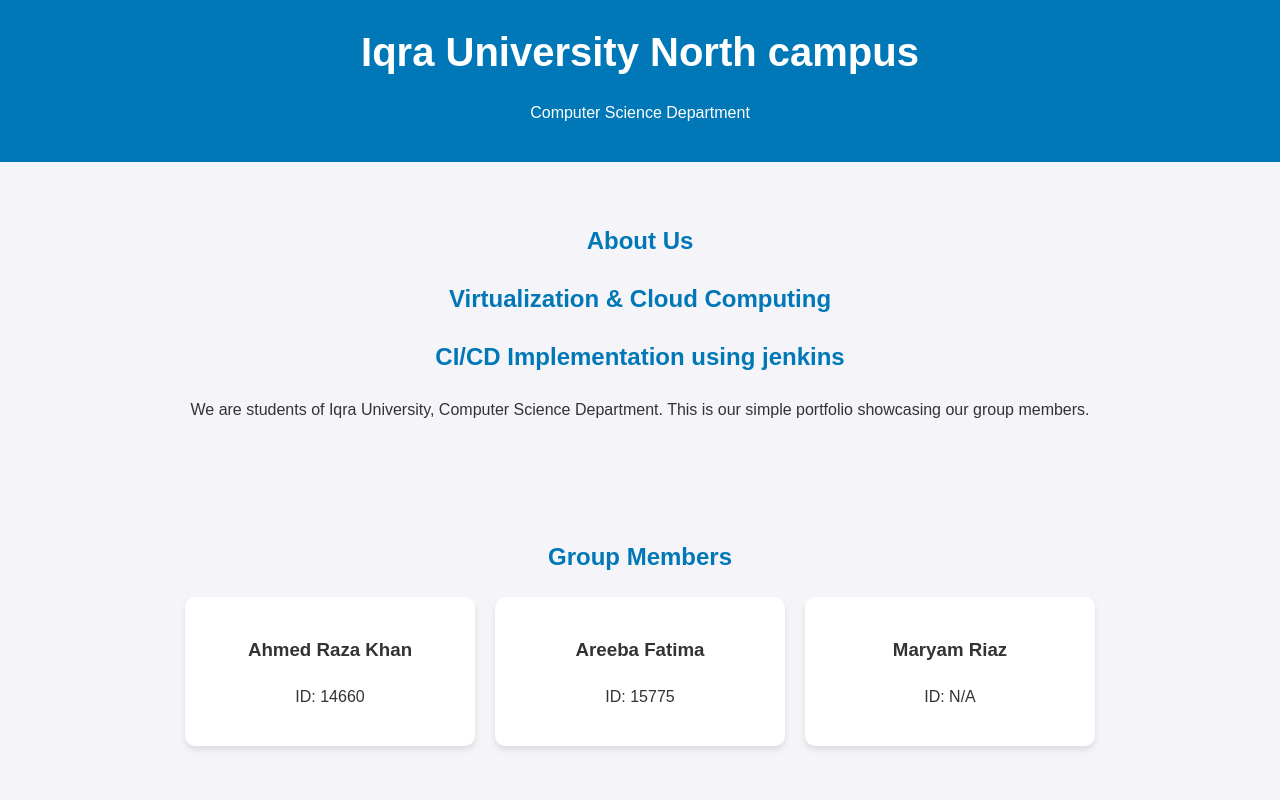
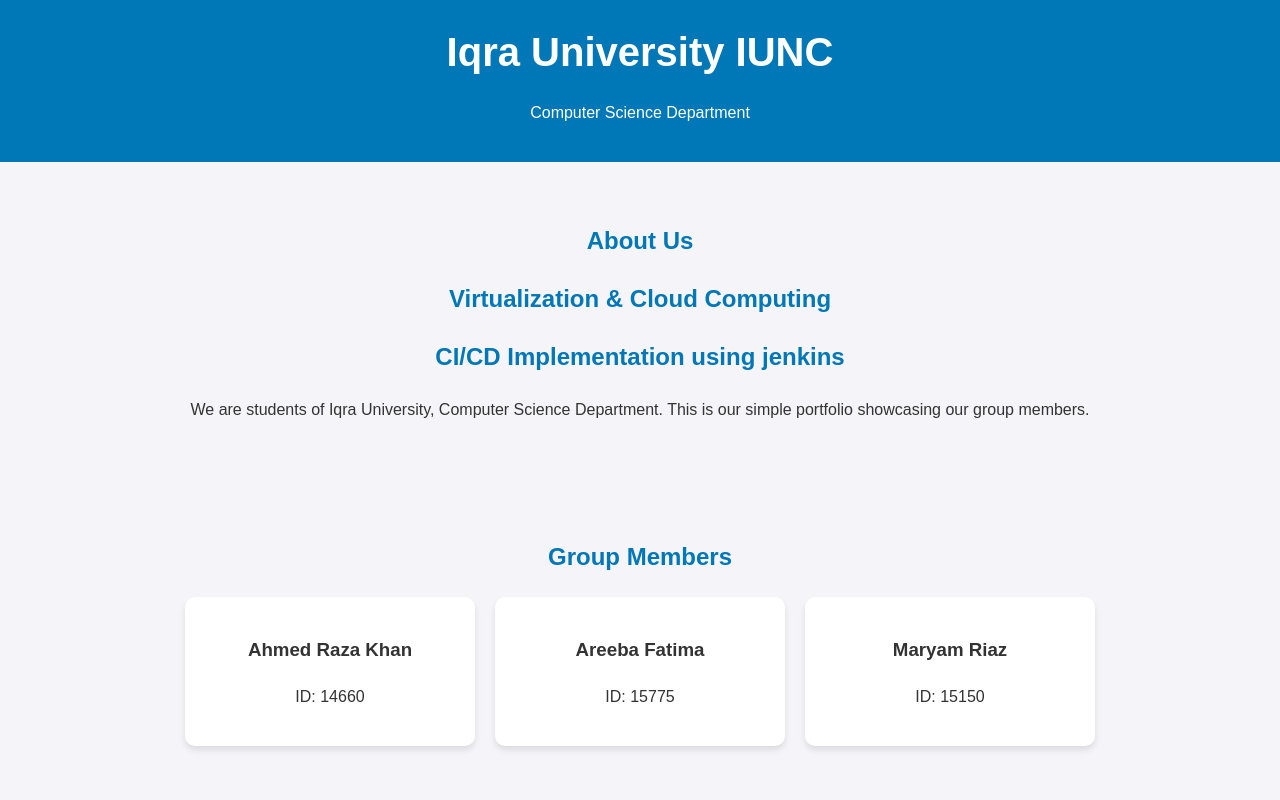
Before and after one commit to iamahmed28/portfolio-cicd, a plain HTML site: page index.html in a window 1280 px wide. Shown: the top 800 px of the page. Drawn offline with Linux system fonts and the light colour scheme.

Commit message:
Edits made

```diff
--- a/index.html
+++ b/index.html
@@ -9,7 +9,7 @@
   <body>
     <!-- Header -->
     <header>
-      <h1>Iqra University North campus</h1>
+      <h1>Iqra University IUNC</h1>
       <p>Computer Science Department</p>
     </header>
 
@@ -40,7 +40,7 @@
 
         <div class="card">
           <h3>Maryam Riaz</h3>
-          <p>ID: N/A</p>
+          <p>ID: 15150</p>
         </div>
       </div>
     </section>
```
